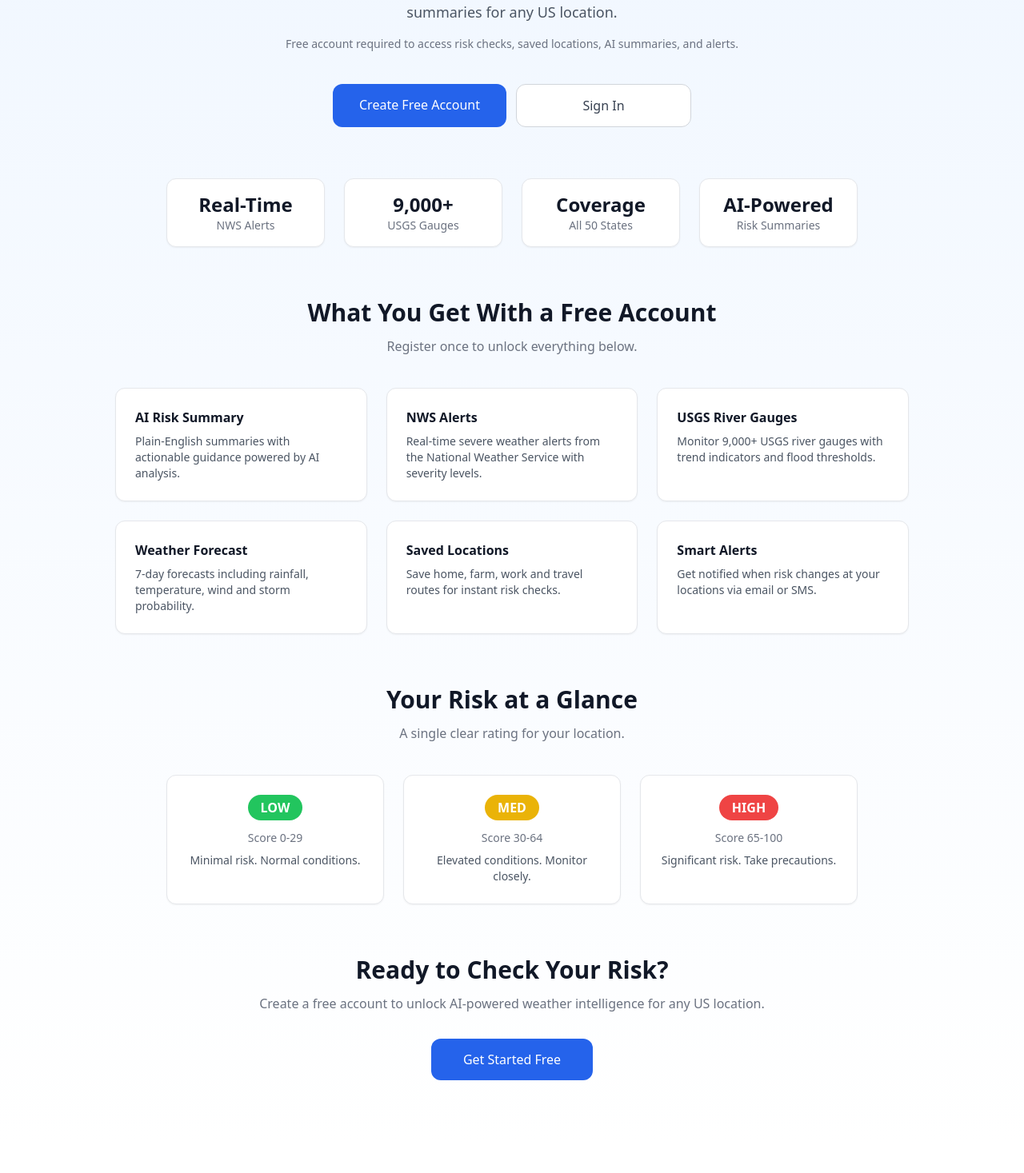
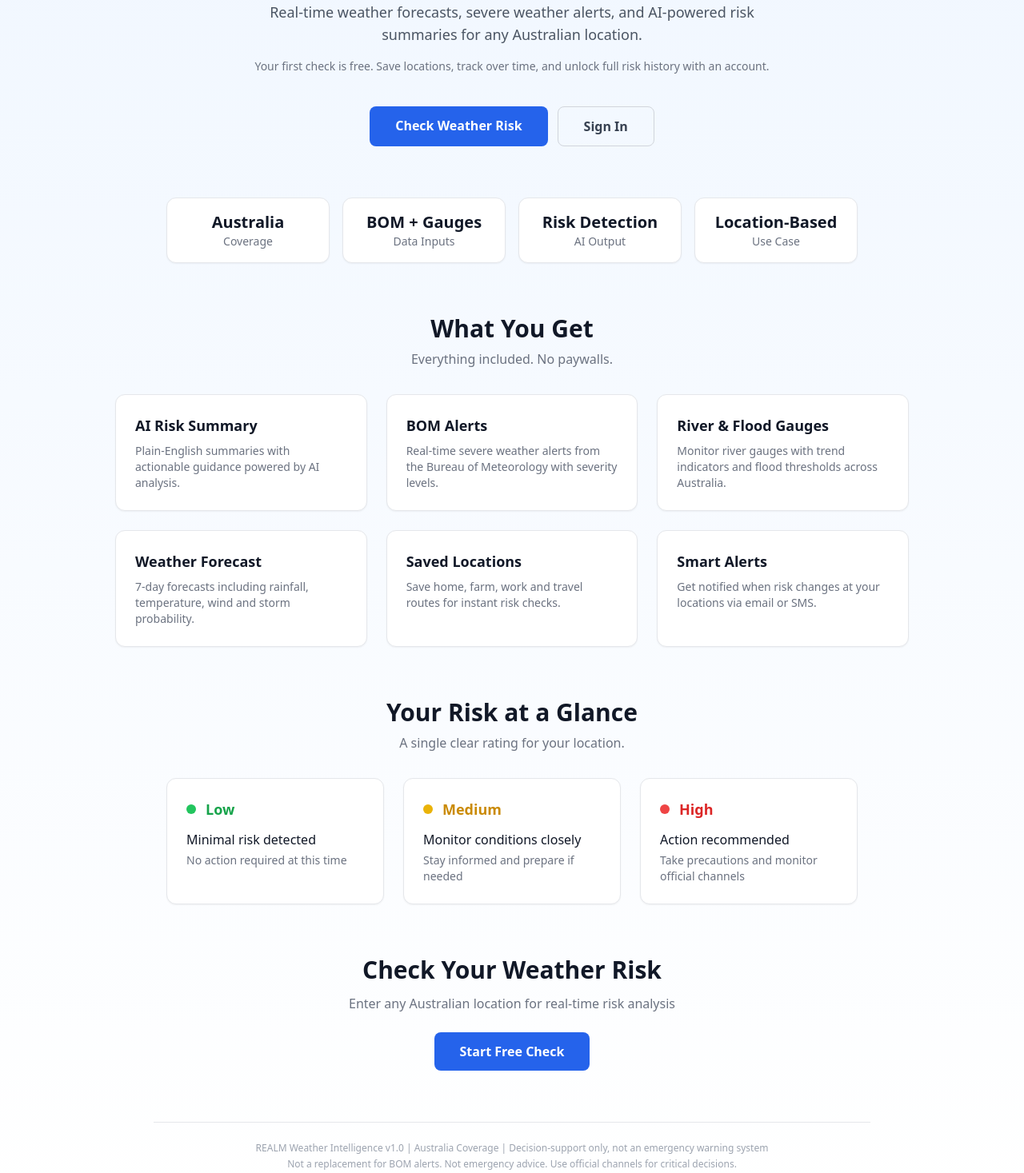
Before and after one commit to c51consulting/realm-weather-intelligence, a Next.js app in the folder frontend/: page / in a window 1280 px wide. Shown: the part 363-1830 px from the top of the page at 80% size. Before the commit the page ends 1794 px from the top, so only its background shows below. Built offline with nearby package versions, Linux system fonts and the light colour scheme; no server answers.

Commit message:
Pre-launch checklist: Australia coverage, hybrid access, status system, metrics, CTA, footer, disclaimers

```diff
--- a/frontend/src/app/page.tsx
+++ b/frontend/src/app/page.tsx
@@ -1,4 +1,4 @@
-// frontend/src/app/page.tsx - Gated Landing Page
+// frontend/src/app/page.tsx - Landing Page
 "use client";
 import Link from "next/link";
 import { useEffect, useState } from "react";
@@ -26,48 +26,43 @@ export default function LandingPage() {
       {/* Hero */}
       <section className="max-w-4xl mx-auto text-center pt-20 pb-16 px-4">
         <div className="inline-block bg-blue-100 text-blue-700 text-sm font-medium px-4 py-1.5 rounded-full mb-6">
-          Part of the REALM Overlay Ecosystem
+          Part of the REALM Overlay Intelligence System
         </div>
         <h1 className="text-5xl md:text-6xl font-bold text-gray-900 leading-tight mb-6">
           Know What&apos;s Coming{" "}
           <span className="text-blue-600">Before It Hits</span>
         </h1>
+        <p className="text-gray-500 text-sm mb-2">Built for Australian properties, routes, and real-time risk monitoring</p>
         <p className="text-lg text-gray-600 max-w-2xl mx-auto mb-4">
           Real-time weather forecasts, severe weather alerts, and AI-powered
-          risk summaries for any US location.
+          risk summaries for any Australian location.
         </p>
         <p className="text-sm text-gray-500 mb-10">
-          Free account required to access risk checks, saved locations, AI summaries, and alerts.
+          Your first check is free. Save locations, track over time, and unlock full risk history with an account.
         </p>
 
         {/* CTA Buttons */}
         <div className="flex flex-col sm:flex-row gap-3 justify-center max-w-md mx-auto">
-          <Link
-            href="/login?tab=register"
-            className="flex-1 bg-blue-600 text-white px-8 py-3.5 rounded-xl font-medium hover:bg-blue-700 transition text-center"
-          >
-            Create Free Account
+          <Link href="/login?tab=register" className="bg-blue-600 hover:bg-blue-700 text-white font-semibold py-3 px-8 rounded-lg text-center transition">
+            Check Weather Risk
           </Link>
-          <Link
-            href="/login"
-            className="flex-1 bg-white text-gray-700 px-8 py-3.5 rounded-xl font-medium border border-gray-300 hover:bg-gray-50 transition text-center"
-          >
+          <Link href="/login" className="border border-gray-300 hover:border-gray-400 text-gray-700 font-semibold py-3 px-8 rounded-lg text-center transition">
             Sign In
           </Link>
         </div>
       </section>
 
-      {/* Stats */}
-      <section className="max-w-4xl mx-auto px-4 pb-16">
-        <div className="grid grid-cols-2 md:grid-cols-4 gap-6">
+      {/* Metrics Strip */}
+      <section className="max-w-4xl mx-auto px-4 mb-16">
+        <div className="grid grid-cols-2 md:grid-cols-4 gap-4">
           {[
-            { label: "NWS Alerts", value: "Real-Time" },
-            { label: "USGS Gauges", value: "9,000+" },
-            { label: "All 50 States", value: "Coverage" },
-            { label: "Risk Summaries", value: "AI-Powered" },
+            { label: "Coverage", value: "Australia" },
+            { label: "Data Inputs", value: "BOM + Gauges" },
+            { label: "AI Output", value: "Risk Detection" },
+            { label: "Use Case", value: "Location-Based" },
           ].map((s) => (
-            <div key={s.label} className="text-center p-4 bg-white rounded-xl shadow-sm border">
-              <div className="text-2xl font-bold text-gray-900">{s.value}</div>
+            <div key={s.label} className="bg-white border border-gray-200 rounded-xl p-4 text-center shadow-sm">
+              <div className="text-xl font-bold text-gray-900">{s.value}</div>
               <div className="text-sm text-gray-500">{s.label}</div>
             </div>
           ))}
@@ -75,60 +70,73 @@ export default function LandingPage() {
       </section>
 
       {/* What You Get */}
-      <section className="max-w-5xl mx-auto px-4 pb-16">
-        <h2 className="text-3xl font-bold text-center text-gray-900 mb-3">What You Get With a Free Account</h2>
-        <p className="text-center text-gray-500 mb-10">Register once to unlock everything below.</p>
+      <section className="max-w-5xl mx-auto px-4 mb-16">
+        <h2 className="text-3xl font-bold text-center text-gray-900 mb-2">What You Get</h2>
+        <p className="text-gray-500 text-center mb-8">Everything included. No paywalls.</p>
         <div className="grid md:grid-cols-3 gap-6">
           {[
             { title: "AI Risk Summary", desc: "Plain-English summaries with actionable guidance powered by AI analysis." },
-            { title: "NWS Alerts", desc: "Real-time severe weather alerts from the National Weather Service with severity levels." },
-            { title: "USGS River Gauges", desc: "Monitor 9,000+ USGS river gauges with trend indicators and flood thresholds." },
+            { title: "BOM Alerts", desc: "Real-time severe weather alerts from the Bureau of Meteorology with severity levels." },
+            { title: "River & Flood Gauges", desc: "Monitor river gauges with trend indicators and flood thresholds across Australia." },
             { title: "Weather Forecast", desc: "7-day forecasts including rainfall, temperature, wind and storm probability." },
             { title: "Saved Locations", desc: "Save home, farm, work and travel routes for instant risk checks." },
             { title: "Smart Alerts", desc: "Get notified when risk changes at your locations via email or SMS." },
           ].map((f) => (
-            <div key={f.title} className="bg-white p-6 rounded-xl shadow-sm border">
-              <h3 className="font-semibold text-gray-900 mb-2">{f.title}</h3>
-              <p className="text-sm text-gray-600">{f.desc}</p>
+            <div key={f.title} className="bg-white border border-gray-200 rounded-xl p-6 shadow-sm">
+              <h3 className="text-lg font-semibold text-gray-900 mb-2">{f.title}</h3>
+              <p className="text-gray-500 text-sm">{f.desc}</p>
             </div>
           ))}
         </div>
       </section>
 
       {/* Risk Tiers */}
-      <section className="max-w-4xl mx-auto px-4 pb-16">
-        <h2 className="text-3xl font-bold text-center text-gray-900 mb-3">Your Risk at a Glance</h2>
-        <p className="text-center text-gray-500 mb-10">A single clear rating for your location.</p>
+      <section className="max-w-4xl mx-auto px-4 mb-16">
+        <h2 className="text-3xl font-bold text-center text-gray-900 mb-2">Your Risk at a Glance</h2>
+        <p className="text-gray-500 text-center mb-8">A single clear rating for your location.</p>
         <div className="grid md:grid-cols-3 gap-6">
-          {[
-            { level: "LOW", range: "0-29", color: "green", desc: "Minimal risk. Normal conditions." },
-            { level: "MED", range: "30-64", color: "yellow", desc: "Elevated conditions. Monitor closely." },
-            { level: "HIGH", range: "65-100", color: "red", desc: "Significant risk. Take precautions." },
-          ].map((tier) => (
-            <div key={tier.level} className="bg-white p-6 rounded-xl shadow-sm border text-center">
-              <div className={`inline-block px-4 py-1 rounded-full text-white font-bold mb-3 bg-${tier.color}-500`}>
-                {tier.level}
-              </div>
-              <div className="text-sm text-gray-500">Score {tier.range}</div>
-              <p className="text-sm text-gray-600 mt-2">{tier.desc}</p>
+          <div className="bg-white border border-gray-200 rounded-xl p-6 shadow-sm">
+            <div className="flex items-center gap-3 mb-3">
+              <div className="w-3 h-3 rounded-full bg-green-500"></div>
+              <span className="text-green-600 font-bold text-lg">Low</span>
             </div>
-          ))}
+            <p className="text-gray-900 font-medium mb-1">Minimal risk detected</p>
+            <p className="text-gray-500 text-sm">No action required at this time</p>
+          </div>
+          <div className="bg-white border border-gray-200 rounded-xl p-6 shadow-sm">
+            <div className="flex items-center gap-3 mb-3">
+              <div className="w-3 h-3 rounded-full bg-yellow-500"></div>
+              <span className="text-yellow-600 font-bold text-lg">Medium</span>
+            </div>
+            <p className="text-gray-900 font-medium mb-1">Monitor conditions closely</p>
+            <p className="text-gray-500 text-sm">Stay informed and prepare if needed</p>
+          </div>
+          <div className="bg-white border border-gray-200 rounded-xl p-6 shadow-sm">
+            <div className="flex items-center gap-3 mb-3">
+              <div className="w-3 h-3 rounded-full bg-red-500"></div>
+              <span className="text-red-600 font-bold text-lg">High</span>
+            </div>
+            <p className="text-gray-900 font-medium mb-1">Action recommended</p>
+            <p className="text-gray-500 text-sm">Take precautions and monitor official channels</p>
+          </div>
         </div>
       </section>
 
       {/* Bottom CTA */}
-      <section className="max-w-2xl mx-auto text-center px-4 pb-20">
-        <h2 className="text-3xl font-bold text-gray-900 mb-3">Ready to Check Your Risk?</h2>
-        <p className="text-gray-500 mb-8">
-          Create a free account to unlock AI-powered weather intelligence for any US location.
-        </p>
-        <Link
-          href="/login?tab=register"
-          className="inline-block bg-blue-600 text-white px-10 py-3.5 rounded-xl font-medium hover:bg-blue-700 transition"
-        >
-          Get Started Free
+      <section className="max-w-4xl mx-auto px-4 text-center mb-16">
+        <h2 className="text-3xl font-bold text-gray-900 mb-3">Check Your Weather Risk</h2>
+        <p className="text-gray-500 mb-6">Enter any Australian location for real-time risk analysis</p>
+        <Link href="/login?tab=register" className="bg-blue-600 hover:bg-blue-700 text-white font-semibold py-3 px-8 rounded-lg transition inline-block">
+          Start Free Check
         </Link>
       </section>
+
+      {/* Footer */}
+      <footer className="max-w-4xl mx-auto px-4 pb-8 text-center text-gray-400 text-xs border-t border-gray-200 pt-6 space-y-1">
+        <p>REALM Weather Intelligence v1.0 | Australia Coverage | Decision-support only, not an emergency warning system</p>
+        <p>Not a replacement for BOM alerts. Not emergency advice. Use official channels for critical decisions.</p>
+        <p>Part of the REALM Overlay Intelligence System</p>
+      </footer>
     </main>
   );
 }
```
